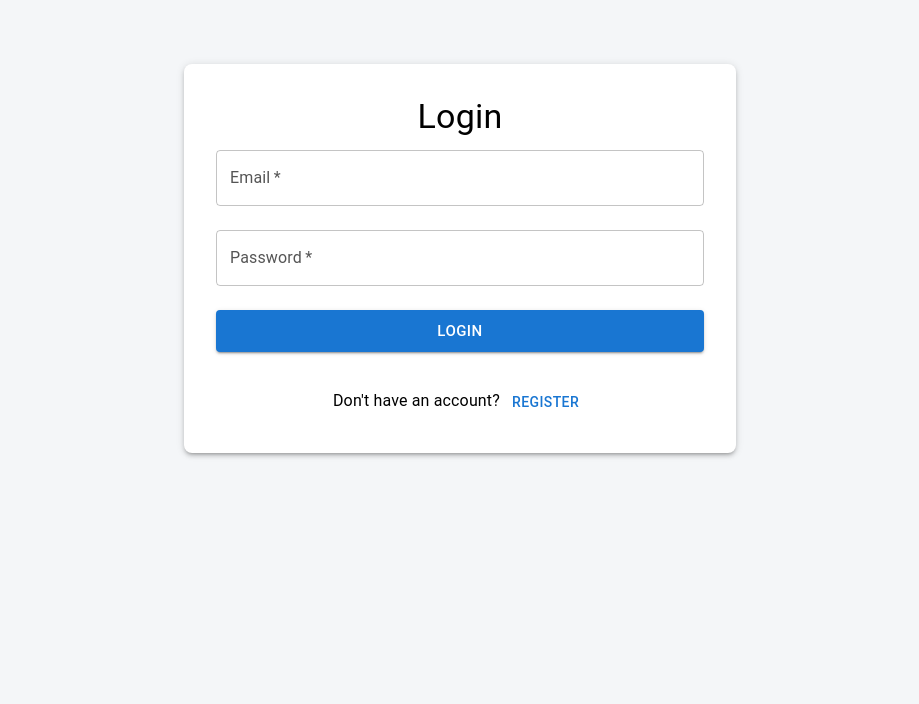
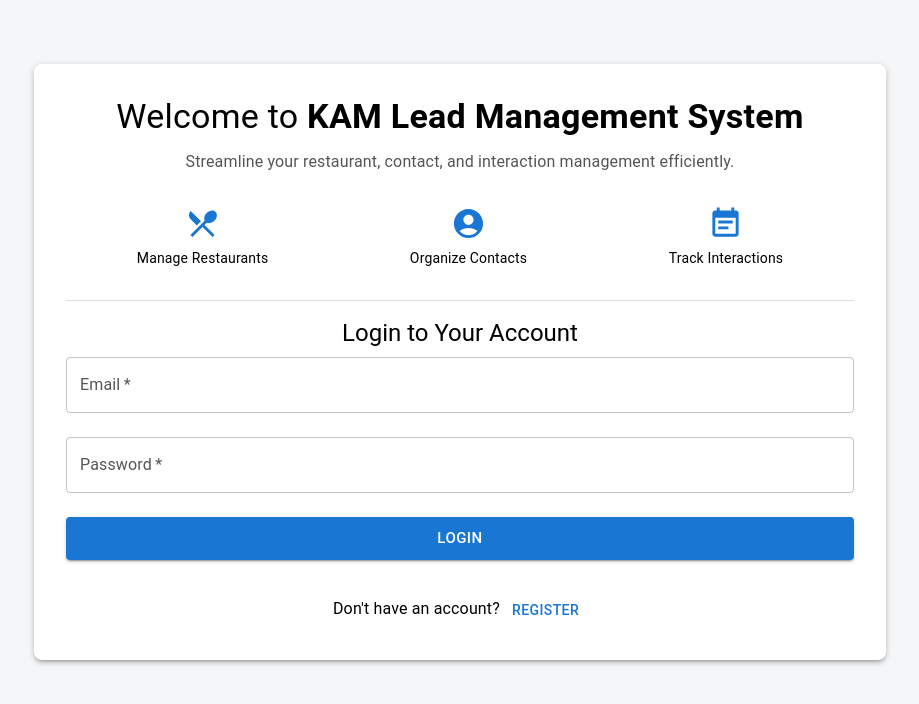
Before and after one commit to CulturalProfessor/kam-system, a React (Vite) app in the folder client/: page /login in a window 1280 px wide. Shown: the top 704 px of the page, without its empty margins (180-1099 px from the left). Built offline with nearby package versions, Linux system fonts and the light colour scheme.

Commit message:
improve : ui

```diff
--- a/client/src/components/UserList.jsx
+++ b/client/src/components/UserList.jsx
@@ -63,6 +63,7 @@ function UserList() {
           User Management
         </Typography>
 
+        {user?.role === "admin" && (
           <Button
             variant="contained"
             color="primary"
@@ -72,6 +73,7 @@ function UserList() {
           >
             Add New User
           </Button>
+        )}
       </Box>
       <TableContainer component={Paper}>
         <Table sx={{ minWidth: 1000 }}>
@@ -86,30 +88,31 @@ function UserList() {
             </TableRow>
           </TableHead>
           <TableBody>
-            {users.map((user) => (
-              <TableRow
-                key={user.id}
-                sx={{ "& > *": { whiteSpace: "nowrap" } }}
-              >
-                <TableCell>{user.id}</TableCell>
-                <TableCell>{user.name}</TableCell>
-                <TableCell>{user.email}</TableCell>
-                <TableCell>{user.role}</TableCell>
-                <TableCell>{user.created_at.split("T")[0] || "N/A"}</TableCell>
+            {users.map((u) => (
+              <TableRow key={u.id} sx={{ "& > *": { whiteSpace: "nowrap" } }}>
+                <TableCell>{u.id}</TableCell>
+                <TableCell>{u.name}</TableCell>
+                <TableCell>{u.email}</TableCell>
+                <TableCell>{u.role}</TableCell>
+                <TableCell>{u.created_at.split("T")[0] || "N/A"}</TableCell>
                 <TableCell>
+                  {(user?.role === "admin" || user?.id === u.id) && (
                     <IconButton
                       component={RouterLink}
-                    to={`/users/edit/${user.id}`}
+                      to={`/users/edit/${u.id}`}
                       color="primary"
                     >
                       <Edit />
                     </IconButton>
+                  )}
+                  {user?.role === "admin" && (
                     <IconButton
-                    onClick={() => handleDelete(user.id)}
+                      onClick={() => handleDelete(u.id)}
                       color="error"
                     >
                       <Delete />
                     </IconButton>
+                  )}
                 </TableCell>
               </TableRow>
             ))}
--- a/client/src/pages/Login.jsx
+++ b/client/src/pages/Login.jsx
@@ -7,9 +7,13 @@ import {
   Typography,
   Box,
   Paper,
+  Divider,
 } from "@mui/material";
 import { loginUser } from "../utils/apis";
 import { useUser } from "../hooks/useUser";
+import RestaurantMenuIcon from "@mui/icons-material/RestaurantMenu";
+import AccountCircleIcon from "@mui/icons-material/AccountCircle";
+import EventNoteIcon from "@mui/icons-material/EventNote";
 
 function Login() {
   const [formData, setFormData] = useState({
@@ -33,7 +37,7 @@ function Login() {
 
       const accessToken = data.access_token;
       const userId = data.id;
-      login(userId,accessToken);
+      login(userId, accessToken);
       navigate("/restaurants");
     } catch (error) {
       setError(error.message);
@@ -41,10 +45,37 @@ function Login() {
   };
 
   return (
-    <Container maxWidth="sm" sx={{ mt: 8 }}>
+    <Container maxWidth="md" sx={{ mt: 8 }}>
       <Paper elevation={3} sx={{ p: 4, borderRadius: 2 }}>
-        <Typography variant="h4" align="center" gutterBottom>
-          Login
+        <Box textAlign="center" sx={{ mb: 4 }}>
+          <Typography variant="h4" gutterBottom>
+            Welcome to <strong>KAM Lead Management System</strong>
+          </Typography>
+          <Typography variant="body1" color="textSecondary">
+            Streamline your restaurant, contact, and interaction management
+            efficiently.
+          </Typography>
+        </Box>
+
+        <Box sx={{ display: "flex", justifyContent: "space-around", mb: 4 }}>
+          <Box textAlign="center">
+            <RestaurantMenuIcon fontSize="large" color="primary" />
+            <Typography variant="body2">Manage Restaurants</Typography>
+          </Box>
+          <Box textAlign="center">
+            <AccountCircleIcon fontSize="large" color="primary" />
+            <Typography variant="body2">Organize Contacts</Typography>
+          </Box>
+          <Box textAlign="center">
+            <EventNoteIcon fontSize="large" color="primary" />
+            <Typography variant="body2">Track Interactions</Typography>
+          </Box>
+        </Box>
+
+        <Divider sx={{ my: 2 }} />
+
+        <Typography variant="h5" align="center" gutterBottom>
+          Login to Your Account
         </Typography>
         <form onSubmit={handleSubmit}>
           <Box sx={{ mb: 3 }}>
--- a/client/src/pages/Register.jsx
+++ b/client/src/pages/Register.jsx
@@ -11,7 +11,11 @@ import {
   InputLabel,
   Box,
   Paper,
+  Divider,
+  Avatar,
 } from "@mui/material";
+import PersonAddIcon from "@mui/icons-material/PersonAdd";
+import InfoOutlinedIcon from "@mui/icons-material/InfoOutlined";
 import { registerUser } from "../utils/apis";
 import { useUser } from "../hooks/useUser";
 
@@ -49,9 +53,20 @@ function Register() {
   return (
     <Container maxWidth="sm" sx={{ mt: 8 }}>
       <Paper elevation={3} sx={{ p: 4, borderRadius: 2 }}>
-        <Typography variant="h4" align="center" gutterBottom>
-          Register
-        </Typography>
+        <Box textAlign="center" sx={{ mb: 2 }}>
+          <Avatar sx={{ bgcolor: "primary.main", mx: "auto", mb: 1 }}>
+            <PersonAddIcon />
+          </Avatar>
+          <Typography variant="h4" align="center" gutterBottom>
+            Create Your Account
+          </Typography>
+          <Typography variant="body2" color="text.secondary">
+            Join the KAM Lead Management System and streamline your workflow.
+          </Typography>
+        </Box>
+
+        <Divider sx={{ my: 2 }} />
+
         <form onSubmit={handleSubmit}>
           <Box sx={{ mb: 3 }}>
             <TextField
@@ -115,6 +130,14 @@ function Register() {
               </Select>
             </FormControl>
           </Box>
+
+          <Box sx={{ display: "flex", alignItems: "center", mb: 3 }}>
+            <InfoOutlinedIcon color="info" sx={{ mr: 1 }} />
+            <Typography variant="body2" color="text.secondary">
+              Roles define your access level within the system.
+            </Typography>
+          </Box>
+
           <Button
             type="submit"
             variant="contained"
```
Also changed, not shown: 2 other files (tests, documents, lock files or other folders). Lines whose indentation alone changed are shown as unchanged.
